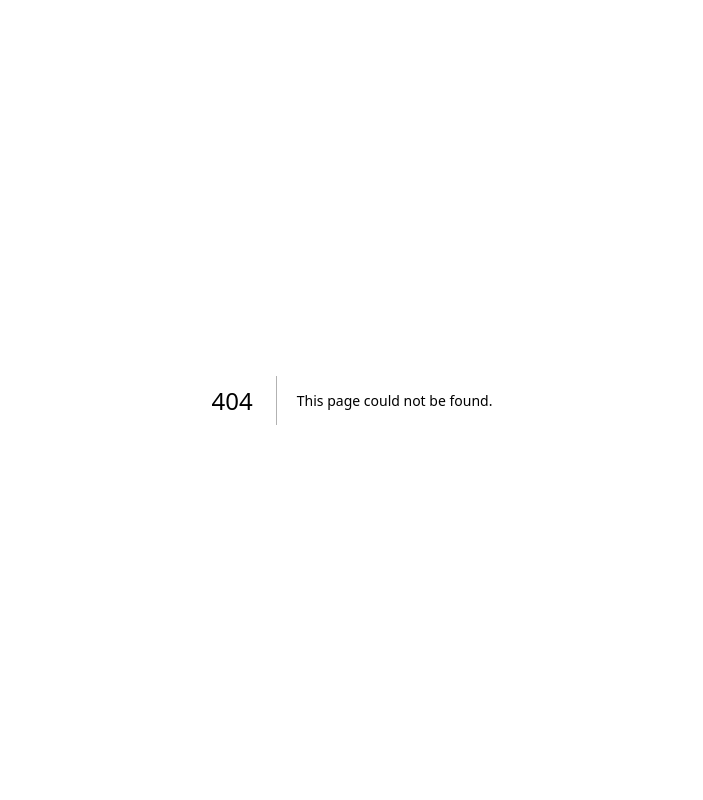
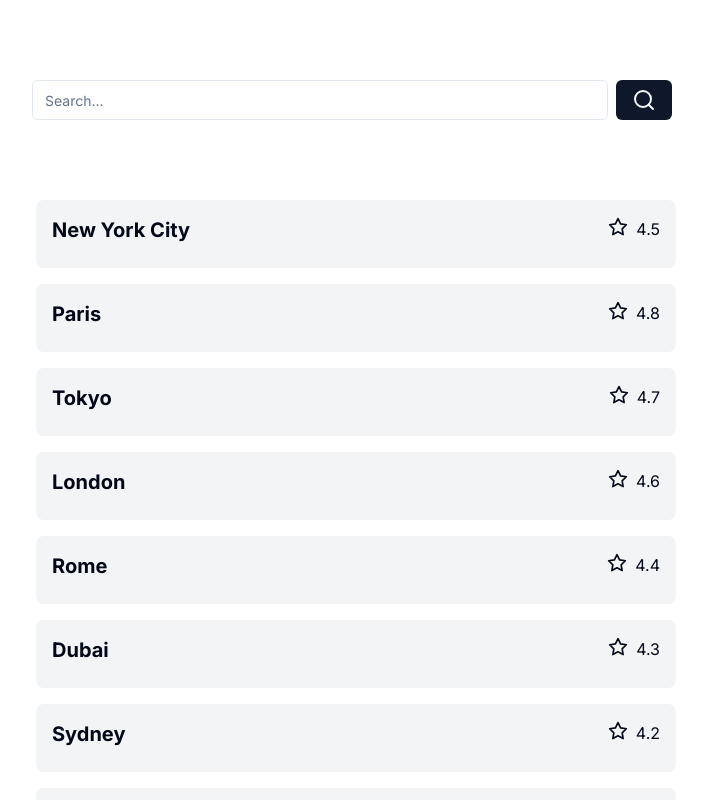
Before and after one commit to debiB/wander_wise, a Next.js app in the folder Frontend/: page /TravelHistory/see-all-destinations in a window 1280 px wide. Before the commit this address had no page. Shown: the top 800 px of the page, without its empty margins (288-991 px from the left). Built offline with nearby package versions, Linux system fonts and the light colour scheme.

Commit message:
see all destinations

```diff
--- /dev/null
+++ b/Frontend/app/TravelHistory/see-all-destinations/page.tsx
@@ -0,0 +1,53 @@
+import { Button } from "@/components/ui/button";
+import { Input } from "@/components/ui/input";
+import { Star } from "lucide-react";
+import React from "react";
+import { Search } from "lucide-react";
+
+interface PlaceRating {
+  place: string;
+  rating: number;
+}
+
+const mockData: PlaceRating[] = [
+  { place: "New York City", rating: 4.5 },
+  { place: "Paris", rating: 4.8 },
+  { place: "Tokyo", rating: 4.7 },
+  { place: "London", rating: 4.6 },
+  { place: "Rome", rating: 4.4 },
+    { place: "Dubai", rating: 4.3 },
+    { place: "Sydney", rating: 4.2 },
+    { place: "Barcelona", rating: 4.1 },
+    { place: "Istanbul", rating: 4.0 },
+    { place: "Amsterdam", rating: 3.9 },
+];
+
+
+
+const Page = () => {
+return (
+    <div>
+        <div className="flex justify-center my-20">
+        <div className="flex md:w-1/2 w-full mx-4 md:mx-0  items-center space-x-2">
+      <Input placeholder="Search..." />
+      <Button><Search/></Button>
+    </div>
+        </div>
+         {mockData.map((place) => (
+            <div className="md:flex block align-items-center mx-4 md:mx-0 justify-center">
+            <div className="md:w-1/2 w-full md:ml-2 ml-0 bg-gray-100 p-4 rounded-lg mb-4">
+                <div className="flex items-baseline justify-between">
+                    <h1 className="font-bold text-xl pb-2">{place.place}</h1>
+                    <div className="flex space-x-2">
+                        <Star size={20} />
+                <p>{place.rating}</p>
+                        </div>
+                </div>
+            </div>
+            </div>
+        ))}
+    </div>
+)
+}
+
+export default Page
--- a/Frontend/app/TravelHistory/userpage/page.tsx
+++ b/Frontend/app/TravelHistory/userpage/page.tsx
@@ -3,7 +3,7 @@
 import NavBar from "@/components/NavBar";
 import { Button } from "@/components/ui/button";
 import React, { useState } from "react";
-
+import Link from "next/link";
 const Page = () => {
   const [allowCustomDescription, setAllowCustomDescription] = useState(false);
   const [allowGenerateButton, setAllowGenerateButton] = useState(true);
@@ -20,7 +20,10 @@ const Page = () => {
         <div className="py-4">
           <div className="mx-auto px-4">
             <div className="bg-white rounded-lg shadow-md p-6">
+              <div className="flex justify-between">
               <h1 className="text-xl font-bold mb-4">Your History</h1>
+              <Button className="text-blue-500 bg-white hover:bg-white hover:underline"><Link href="/TravelHistory/see-all-destinations" >See all</Link></Button>
+              </div>
               <div className="md:flex block align-items-center">
                 <div className="md:w-1/2 w-full mr-2 bg-gray-100 p-4 rounded-lg mb-4">
                   <div>
```
